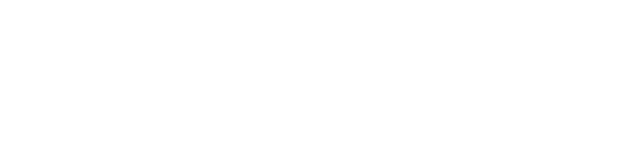
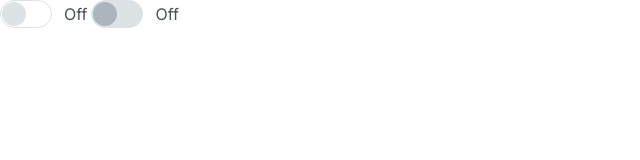
Before and after one commit to js-tasks-ru/htmlcss-20230530_malafeevartem, a website: page 07-lection5/03-toggler/index.html in a window 1280 px wide. Shown: the whole page, without its empty margins (0-640 px from the left). Drawn offline with Linux system fonts and the light colour scheme.

Commit message:
add solution for task "toggler"

```diff
--- a/07-lection5/03-toggler/index.html
+++ b/07-lection5/03-toggler/index.html
@@ -6,6 +6,20 @@
         <link rel="stylesheet" href="./toggler.css">
     </head>
     <body>
+        <label class="toggler">
+            <input class="toggler__input" type="checkbox">
+            <div class="toggler__state">
+                <div class="toggler__control"></div>
+                <div class="toggler__label">Off</div>
+            </div>
+        </label>
 
+        <label class="toggler">
+            <input class="toggler__input" type="checkbox" disabled>
+            <div class="toggler__state">
+                <div class="toggler__control"></div>
+                <div class="toggler__label">Off</div>
+            </div>
+        </label>
     </body>
 </html>
--- a/07-lection5/03-toggler/toggler.css
+++ b/07-lection5/03-toggler/toggler.css
@@ -0,0 +1,86 @@
+.toggler {
+    position: relative;
+
+    display: inline-block;
+
+    font-family: 'Inter', sans-serif;
+
+    box-sizing: border-box;
+}
+
+.toggler__input {
+    position: absolute;
+    clip: rect(0, 0, 0, 0);
+}
+
+.toggler__state {
+    display: flex;
+    align-items: center;
+    gap: 12px;
+
+    cursor: pointer;
+}
+
+.toggler__control {
+    position: relative;
+
+    width: 52px;
+    height: 28px;
+
+    background: var(--white);
+    border: 1px solid var(--grey-2);
+    border-radius: 16px;
+
+    box-sizing: border-box;
+}
+
+.toggler__control::before {
+    position: absolute;
+    top: 1px;
+    left: 1px;
+
+    width: 24px;
+    height: 24px;
+
+    background-color: var(--grey-2);
+    border-radius: 50%;
+
+    content: "";
+}
+
+.toggler__label {
+    font-size: 16px;
+    font-weight: 400;
+    line-height: 24px;
+
+    color: var(--grey-4);
+}
+
+.toggler__input:checked ~ .toggler__state .toggler__control {
+    background-color: var(--primary);
+    border-color: var(--primary);
+}
+
+.toggler__input:checked ~ .toggler__state .toggler__control::before {
+    left: initial;
+    right: 1px;
+
+    background-color: var(--white);
+}
+
+.toggler__input:disabled ~ .toggler__state .toggler__control {
+    background-color: var(--grey-2);
+    border-color: var(--grey-2);
+}
+
+.toggler__input:disabled ~ .toggler__state .toggler__control::before {
+    background-color: var(--grey-3);
+}
+
+.toggler__input:focus ~ .toggler__state {
+    pointer-events: none;
+}
+
+.toggler__input:focus ~ .toggler__state .toggler__label {
+    text-decoration: underline;
+}
```
